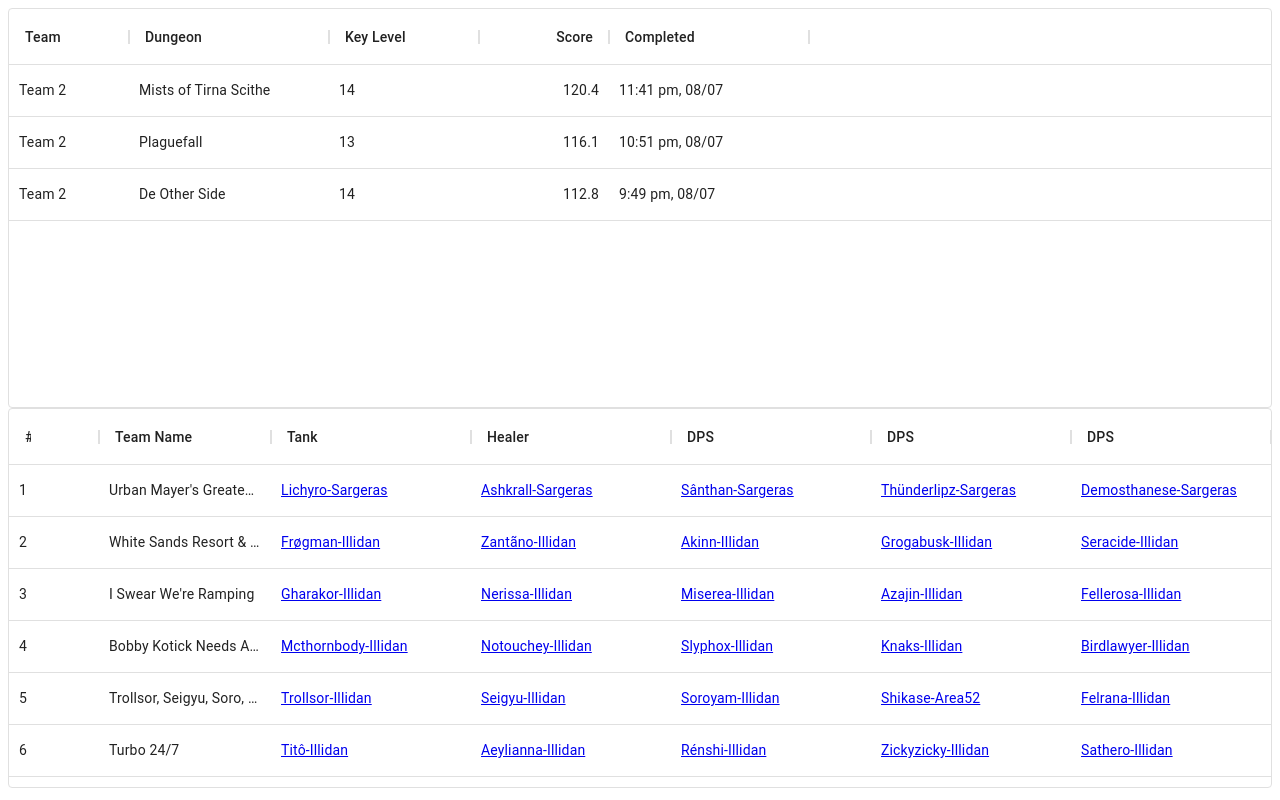
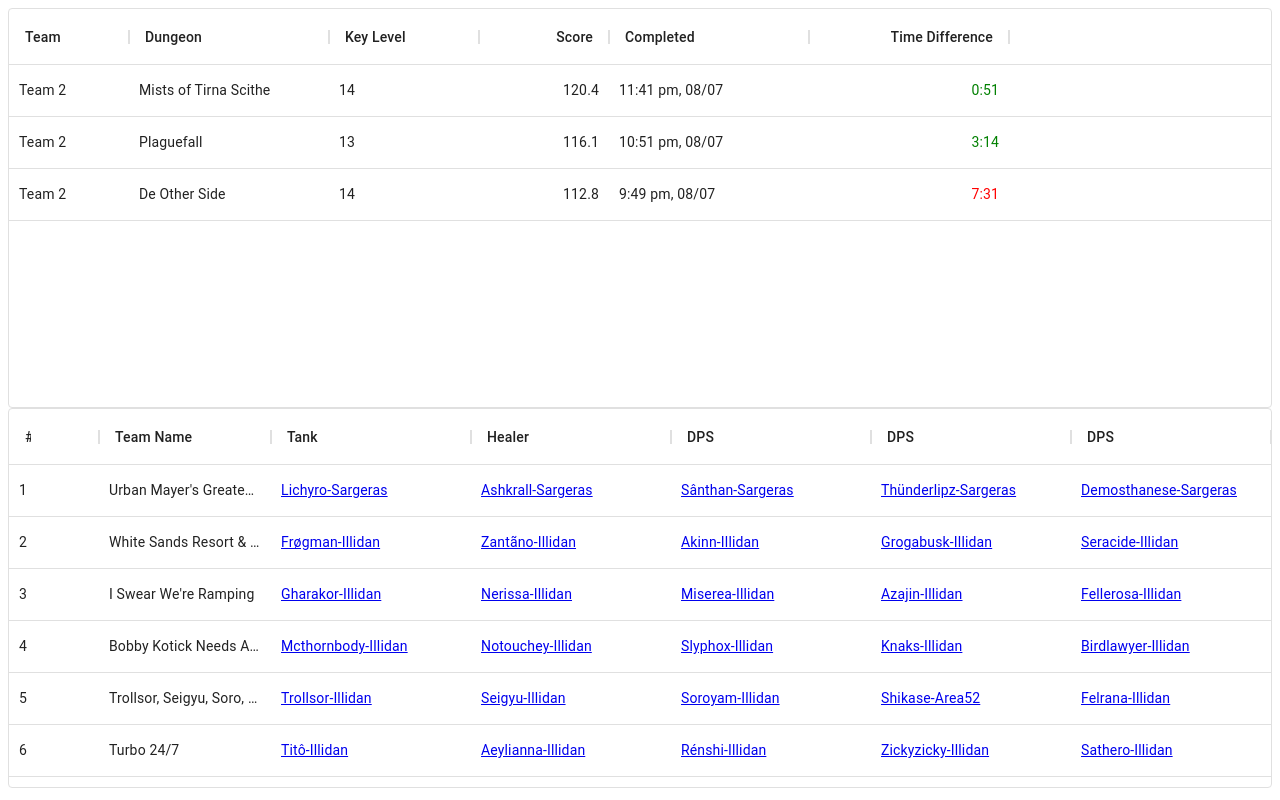
Before and after one commit to 4very/mplus_leaderboard, a Next.js app: page / in a window 1280 px wide. Built offline with nearby package versions, Linux system fonts and the light colour scheme.

Commit message:
added time difference and proper sorting

```diff
--- a/src/pages/index.tsx
+++ b/src/pages/index.tsx
@@ -22,6 +22,7 @@ interface RunRow {
   keystoneLevel: string;
   score: number;
   dateCompleted: string;
+  timerDiff: number;
 }
 
 interface TeamRow {
@@ -46,6 +47,14 @@ export default function ContentPage(props: Props) { // eslint-disable-line
       {params.value}
     </a>
   );
+  const timeToString = (params: GridCellParams) => (
+    <div style={{ color: +params.value.valueOf() > 0 ? 'red' : 'green' }}>
+      {`${Math.floor(Math.abs(+params.value.valueOf()) / 60000)}:${(
+        (Math.abs(+params.value.valueOf()) % 60000) /
+        1000
+      ).toFixed(0)}`}
+    </div>
+  );
 
   const runColumns = [
     { field: 'id', headerName: 'ID', width: 100, hide: true },
@@ -65,6 +74,13 @@ export default function ContentPage(props: Props) { // eslint-disable-line
       field: 'dateCompleted',
       headerName: 'Completed',
       width: 200,
+    },
+    {
+      field: 'timerDiff',
+      headerName: 'Time Difference',
+      width: 200,
+      type: 'number',
+      renderCell: timeToString,
     },
   ];
 
@@ -150,6 +166,14 @@ export async function getStaticProps() {
     runs.push(runsRaw[i]?.split(',') ?? []);
   }
 
+  const timersRaw = fs
+    .readFileSync(path.join(process.cwd(), 'data', 'dungeontimers.csv'), 'utf8')
+    .split('\n');
+  const timers: string[][] = [];
+  for (let i: number = 0; i < timersRaw.length; i += 1) {
+    timers.push(timersRaw[i]?.split(',') ?? []);
+  }
+
   const teamRows: TeamRow[] = [];
   for (let i: number = 0; i < teams.length; i += 1) {
     teamRows.push({
@@ -165,6 +189,19 @@ export async function getStaticProps() {
 
   const runRows: RunRow[] = [];
   for (let i: number = 0; i < runs.length; i += 1) {
+    let timer = 0;
+    for (let j: number = 0; j < timers.length; j += 1) {
+      if (timers[j][0] === runs[i][3]) {
+        timer = +timers[j][1];
+        break; // lol
+      }
+    }
+
+    const diff = +runs[i][6] - timer;
+    // if (diff < 0) {
+    //   diff = +diff + 60000;
+    // }
+
     runRows.push({
       id: runs[i][1],
       team: runs[i][0],
@@ -172,6 +209,7 @@ export async function getStaticProps() {
       keystoneLevel: runs[i][5],
       score: +runs[i][4],
       dateCompleted: moment(runs[i][7]).utcOffset(-6).format('h:m a, MM/DD'),
+      timerDiff: diff,
     });
   }
 
```
Also changed, not shown: data/dungeontimers.csv (added).
